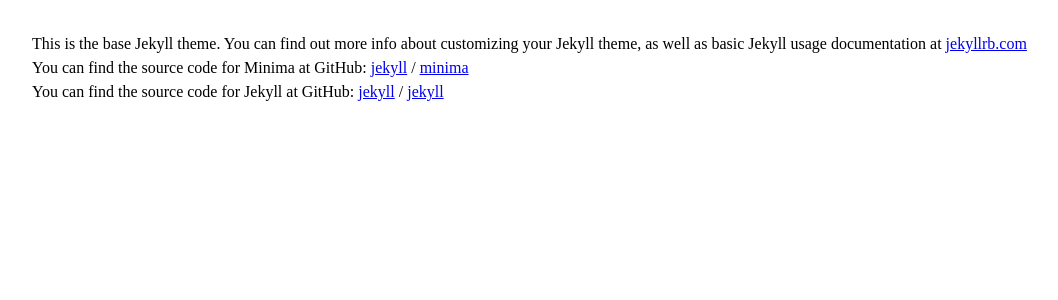
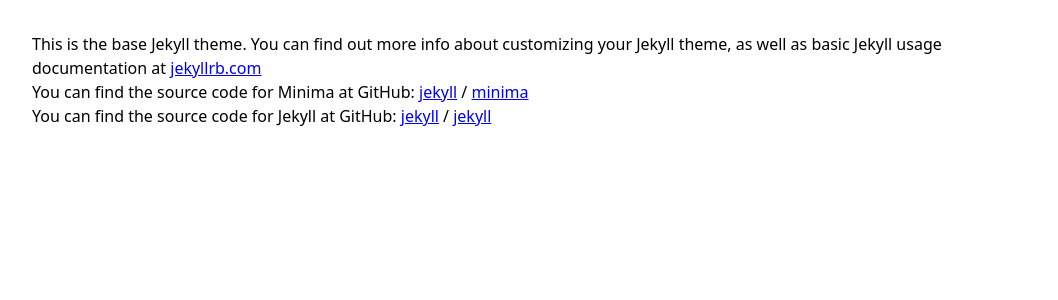
Before and after one commit to moonharelabs/styless, a Jekyll site: the page built from about.md, in a window 1280 px wide. Shown: the top 300 px of the page, without its empty margins (102-1160 px from the left). Built offline with Jekyll 4.4.1, drawn with Linux system fonts in a browser that asks for light colours.

Commit message:
Update styless.scss

```diff
--- a/_sass/styless.scss
+++ b/_sass/styless.scss
@@ -1,16 +1,3 @@
-
-html {
-  -webkit-text-size-adjust: 100%;
-  font-family: ui-sans-serif, system-ui, -apple-system, BlinkMacSystemFont, "Segoe UI", Roboto, "Helvetica Neue", Arial, "Noto Sans", sans-serif, "Apple Color Emoji", "Segoe UI Emoji", "Segoe UI Symbol", "Noto Color Emoji";
-  line-height: 1.5;
-}
-
-body {
-  font-family: inherit;
-  line-height: inherit;
-  margin: 0;
-}
-
 /* http://meyerweb.com/eric/tools/css/reset/
    v2.0 | 20110126
    License: none (public domain)
@@ -60,6 +47,10 @@ table {
 	border-spacing: 0;
 }
 /* End of http://meyerweb.com/eric/tools/css/reset/ */
+
+html {
+  font-family: ui-sans-serif, system-ui, -apple-system, BlinkMacSystemFont, "Segoe UI", Roboto, "Helvetica Neue", Arial, "Noto Sans", sans-serif, "Apple Color Emoji", "Segoe UI Emoji", "Segoe UI Symbol", "Noto Color Emoji";
+}
 
 .highlight table td { padding: 5px; padding: 0.3125rem}
 .highlight table pre { margin: 0; }
```
